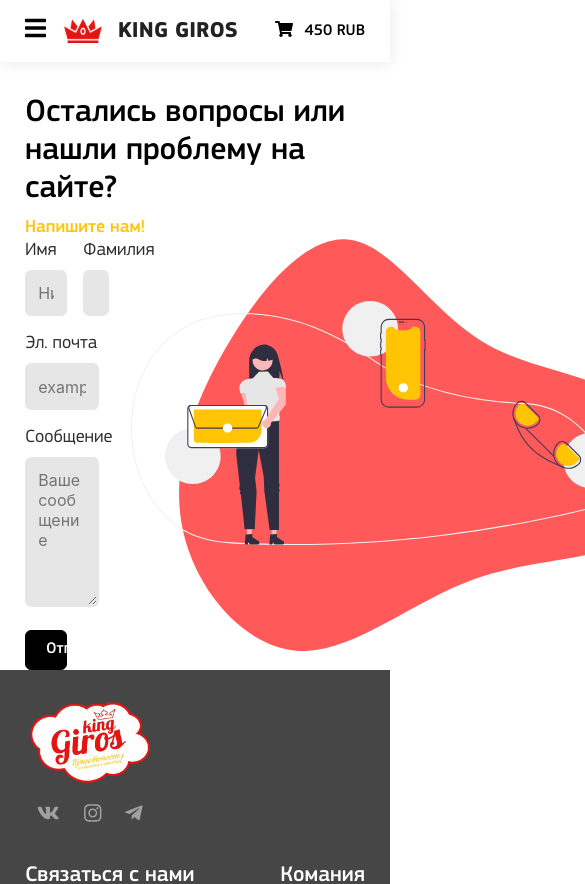
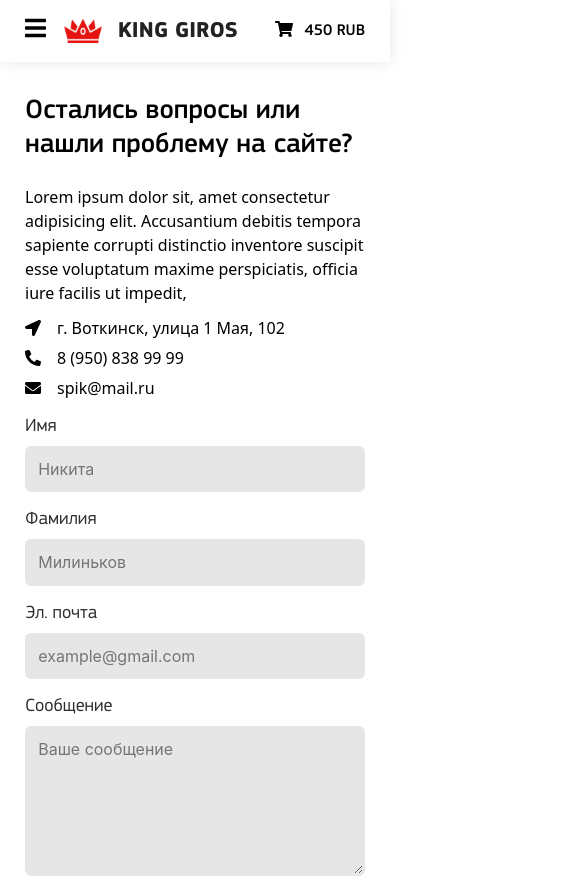
Before and after one commit to Milinkov-N/kinggiros-next-js, a Next.js app: page /contact-us in a window 390 px wide. Shown: the top 884 px of the page, 585 px wide, since content can reach past the window. Built offline with nearby package versions, Linux system fonts and the light colour scheme.

Commit message:
Minor changes to some components and styles

```diff
--- a/components/Footer.jsx
+++ b/components/Footer.jsx
@@ -11,10 +11,9 @@ import Link from 'next/link'
 
 
 export default function Footer() {
-  console.log(Logo);
   const logoWidth = 120
   const logoHeight = Logo.height / (Logo.width / logoWidth)
-  console.log(logoHeight);
+
   return (
     <footer className={ styles.footer }>
       <Container>
@@ -31,19 +30,16 @@ export default function Footer() {
               <a href="/">
                 <FontAwesomeIcon icon={ faTelegramPlane } style={{ fontSize: '1.25rem' }} />
               </a>
-
             </Stack>
           </Stack>
           <div className={ styles.list }>
             <h2 className='heading-3'>Связаться с нами</h2>
             <ul className='flex flex-col gap-2sm'>
               <li>
-                <Link href='/about-us'>
-                  <Stack align='center' gap='sm'>
-                    <FontAwesomeIcon icon={ faLocationArrow } style={{ fontSize: '.8rem' }} />
-                    г. Воткинск, улица 1 Мая, 102
-                  </Stack>
-                </Link>
+                <Stack align='center' gap='sm'>
+                  <FontAwesomeIcon icon={ faLocationArrow } style={{ fontSize: '.8rem' }} />
+                  г. Воткинск, улица 1 Мая, 102
+                </Stack>
               </li>
               <li>
                 <Stack align='center' gap='sm'>
--- a/components/Nav.jsx
+++ b/components/Nav.jsx
@@ -39,6 +39,14 @@ const LINKS = [
   {
     name: 'Вкусняшки',
     href: '/#tasties'
+  },
+  {
+    name: 'Сладкое',
+    href: '/sweets'
+  },
+  {
+    name: 'Работа',
+    href: '/work'
   },
   {
     name: 'Обратная связь',
--- a/components/style_modules/collection.module.css
+++ b/components/style_modules/collection.module.css
@@ -1,6 +1,6 @@
 .grid {
   display: grid;
-  grid-template-columns: repeat(auto-fit, minmax(220px, 1fr));
+  grid-template-columns: repeat(4, 1fr);
   grid-auto-rows: minmax(400px, auto);
   column-gap: 2rem;
   row-gap: 3rem;
@@ -42,3 +42,21 @@
   padding-right: 1.75rem;
   opacity: 0;
 }
+
+@media (max-width: 1100px) {
+  .grid {
+    grid-template-columns: repeat(3, 1fr);
+  }
+}
+
+@media (max-width: 800px) {
+  .grid {
+    grid-template-columns: repeat(2, 1fr);
+  }
+}
+
+@media (max-width: 500px) {
+  .grid {
+    grid-template-columns: 1fr;
+  }
+}
--- a/components/style_modules/hero.module.css
+++ b/components/style_modules/hero.module.css
@@ -32,10 +32,6 @@
   padding-top: 20vh;
 }
 
-.title {
-  font-size: 3.25rem;
-}
-
 .title span {
   color: var(--clr-primary-400);
 }
@@ -57,9 +53,10 @@
 @media (max-width: 500px) {
   .hero {
     min-height: unset;
+    text-align: left;
   }
 
   .container {
-    padding-top: 5vh;
+    padding-top: unset;
   }
 }
--- a/components/style_modules/layout.module.css
+++ b/components/style_modules/layout.module.css
@@ -5,5 +5,5 @@
 }
 
 .main {
-  margin-top: 2rem;
+  margin: 2rem 0;
 }
--- a/pages/contact-us/index.jsx
+++ b/pages/contact-us/index.jsx
@@ -2,6 +2,9 @@ import styles from '../../styles/aboutus.module.css'
 import Layout from '../../components/Layout'
 import Container from '../../components/Container'
 import Button from '../../components/ui/Button'
+import Stack from '../../components/layout/Stack'
+import { FontAwesomeIcon } from '@fortawesome/react-fontawesome'
+import { faLocationArrow, faPhoneAlt, faEnvelope } from '@fortawesome/free-solid-svg-icons'
 import illustration from '../../public/about-us.svg'
 
 export default function ContactUsPage() {
@@ -9,10 +12,33 @@ export default function ContactUsPage() {
     <Layout>
       <Container>
           <h2 className='heading-2'>Остались вопросы или нашли проблему на сайте?</h2>
-          <span className='subheading text-clr-secondary'>Напишите нам!</span>
-        <div className='grid-col-2 gap-xl'>
+        <div className={`${ styles.content } grid-col-2 gap-xl`}>
           <div className='flex flex-col'>
-            <div className='form grid-col-4 gap-md'>
+            <div className={ styles.info }>
+              <p>Lorem ipsum dolor sit, amet consectetur adipisicing elit. Accusantium debitis tempora sapiente corrupti distinctio inventore suscipit esse voluptatum maxime perspiciatis, officia iure facilis ut impedit,</p>
+              <ul className='flex flex-col gap-sm'>
+                <li>
+                  <Stack align='center' gap='md'>
+                    <FontAwesomeIcon icon={ faLocationArrow } style={{ fontSize: '1rem' }} />
+                    г. Воткинск, улица 1 Мая, 102
+                  </Stack>
+                </li>
+                <li>
+                  <Stack align='center' gap='md'>
+                    <FontAwesomeIcon icon={ faPhoneAlt } style={{ fontSize: '1rem' }} />
+                    8 (950) 838 99 99
+                  </Stack>
+                </li>
+                <li>
+                  <Stack align='center' gap='md'>
+                    <FontAwesomeIcon icon={ faEnvelope } style={{ fontSize: '1rem' }} />
+                    spik@mail.ru
+                  </Stack>
+                </li>
+              </ul>
+            </div>
+
+            <div className={ `${ styles.form } grid-col-4 gap-md` }>
               <div className={ `${ styles.inputGroup } col-span-2` }>
                 <label className={ styles.label } htmlFor="firstname">Имя</label>
                 <input className={ styles.input } type='text' name='firstname' placeholder='Никита' />
@@ -33,9 +59,7 @@ export default function ContactUsPage() {
             </div>
           </div>
           <div className='flex jc-center ai-center'>
-            <div className="svg-container">
               <img src={ illustration.src } alt="illustration" />
-            </div>
           </div>
         </div>
       </Container>
--- a/pages/products/[product_id].jsx
+++ b/pages/products/[product_id].jsx
@@ -20,8 +20,6 @@ export default function ProductPage() {
     setProduct(product)
   }
   useEffect(() => fetchProduct(), [])
-
-  console.log(product)
 
   return (
     <Layout>
--- a/styles/aboutus.module.css
+++ b/styles/aboutus.module.css
@@ -1,3 +1,20 @@
+.content img {
+  width: 100%;
+}
+
+.info {
+  padding: 1rem 0;
+}
+
+.info p {
+  line-height: 1.5;
+  margin-bottom: .75em;
+}
+
+.info ul {
+  font-family: system-ui, sans-serif;
+}
+
 .inputGroup {
   font-size: 1.15rem;
 }
@@ -31,3 +48,25 @@
   min-height: 150px;
   max-height: 500px;
 }
+
+@media (max-width: 900px) {
+  .content {
+    grid-template-columns: 1fr;
+  }
+
+  .content img {
+
+    padding: 0 2rem;
+  }
+}
+
+@media (max-width: 470px) {
+  .content img {
+    padding: unset;
+  }
+
+  .form {
+    display: flex;
+    flex-direction: column;
+  }
+}
--- a/styles/globals.css
+++ b/styles/globals.css
@@ -38,6 +38,14 @@ body {
 a {
   color: inherit;
   text-decoration: none;
+}
+
+li {
+  list-style: none;
+}
+
+p {
+  font-family: system-ui, sans-serif;
 }
 
 * {
@@ -289,3 +297,32 @@ a {
   font-weight: 500;
   margin-left: .5em;
 }
+
+@media (max-width: 500px) {
+  .heading-1 {
+    font-size: calc(1rem + 5vw);
+  }
+
+  .heading-2 {
+    font-size: calc(.5rem + 5vw);
+    font-weight: 500;
+    margin-bottom: .25em;
+  }
+
+  .heading-3 {
+    font-size: 1.15rem;
+    font-weight: 500;
+    margin-bottom: .25em;
+  }
+
+  .heading-4 {
+    font-size: 1.25rem;
+    font-weight: 500;
+    margin-bottom: .25em;
+  }
+
+  .subheading {
+    font-size: calc(.3rem + 3vw);
+    margin-bottom: .25em;
+  }
+}
```
Also changed, not shown: components/CollectionList.jsx (+1 -7 lines), components/Hero.jsx (+2 -2 lines).
